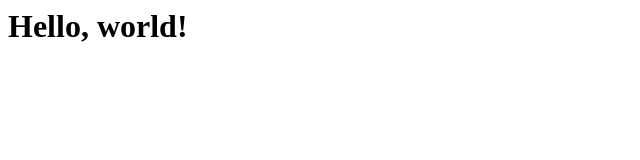
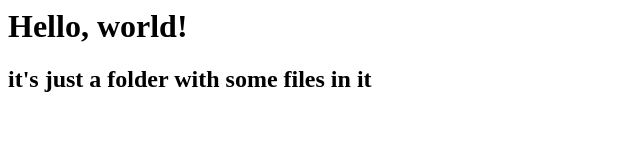
Before and after one commit to eliking17/eliking17.github.io, a plain HTML site: page index.html in a window 1280 px wide. Shown: the whole page, without its empty margins (0-640 px from the left). Drawn offline with Linux system fonts and the light colour scheme.

Commit message:
Update index.html

```diff
--- a/index.html
+++ b/index.html
@@ -4,5 +4,6 @@
 	</head>
 	<body>
 		<h1> Hello, world! </h1>
+		<h2> it's just a folder with some files in it </h2>
 	</body>
 </html>
```
